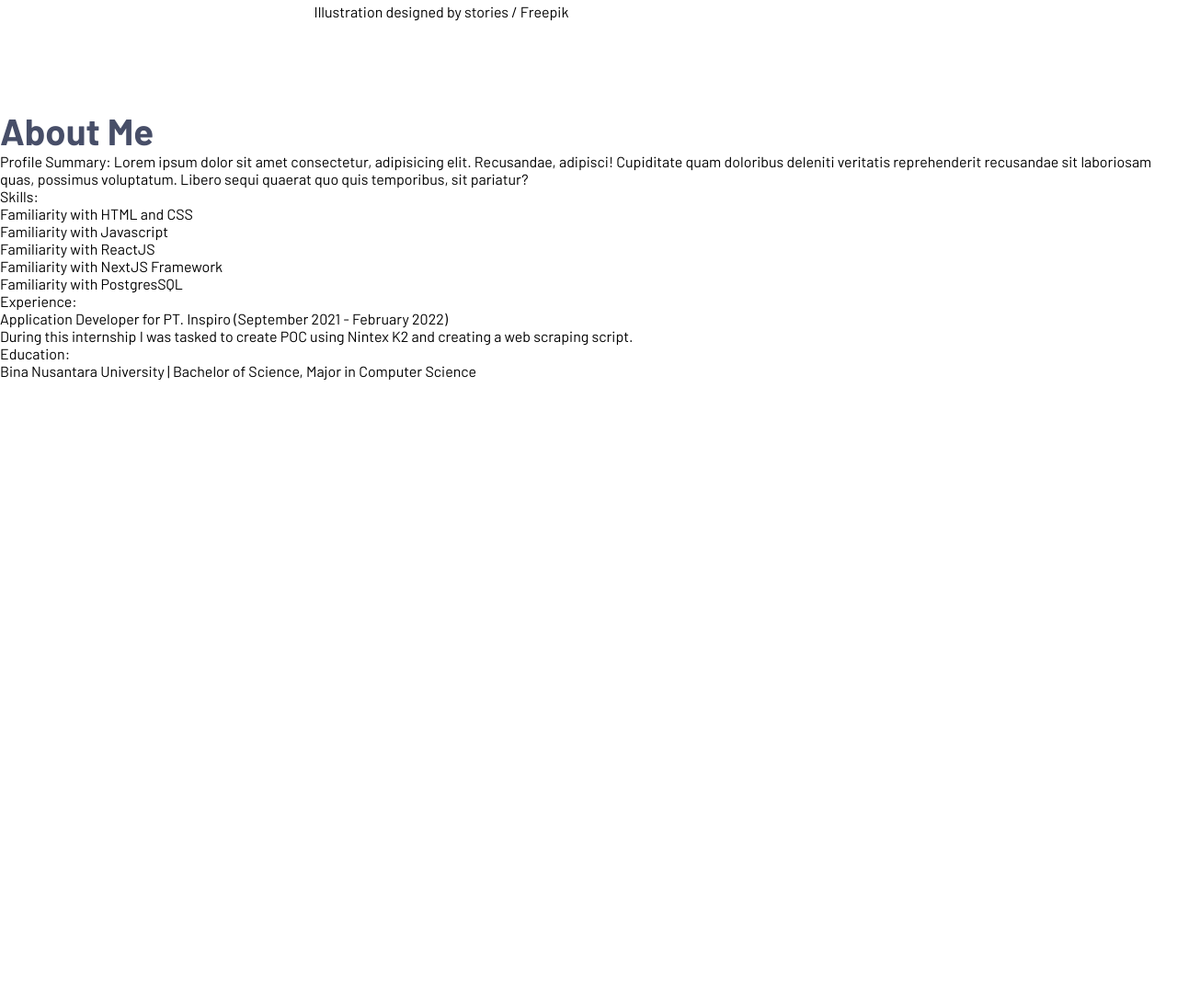
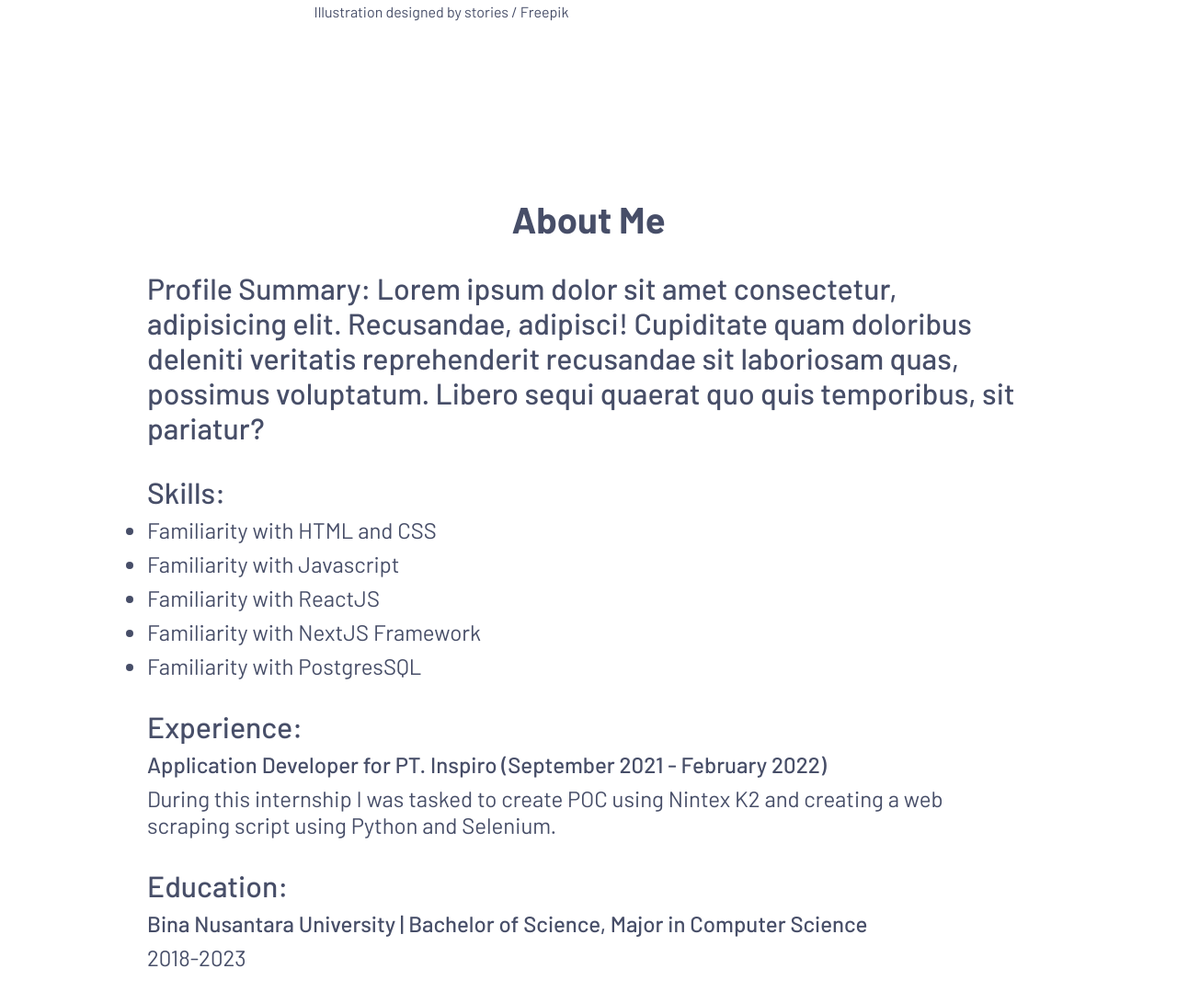
Before and after one commit to ygabdn29/my-portofolio, a website: page index.html in a window 1280 px wide. Shown: the part 903-1994 px from the top of the page at 92% size. Before the commit the page ends 1316 px from the top, so only its background shows below. Drawn offline with Linux system fonts and the light colour scheme.

Commit message:
feat: adding content for about me section

```diff
--- a/index.html
+++ b/index.html
@@ -32,24 +32,25 @@
     </header>
 
     <main>
+      <div class="wrapper">
         <section class="hero">
           <figure class="hero__figure">
             <img
               src="./images/4707120.png"
               alt="Illustration of a person typing codes"
-            class="hero__illustration"
+              class="hero__figure-illustration"
             />
 
-          <caption class="hero__figure-caption">
+            <figcaption class="hero__figure-caption">
               Illustration designed by stories / Freepik
-          </caption>
+            </figcaption>
           </figure>
 
           <div class="hero__content-container">
             <div class="hero__text-box">
               <h1 class="heading-primary">Hello, I'm Yoga Budiman</h1>
 
-            <p class="hero__occupation">Web Developer</p>
+              <p class="hero__occupation">A web developer</p>
             </div>
 
             <div class="hero__links-box">
@@ -59,11 +60,13 @@
             </div>
           </div>
         </section>
+      </div>
 
       <!-- <hr class="section-break" /> -->
 
+      <div class="wrapper">
         <section class="about-me">
-        <h2 class="heading-secondary">About Me</h2>
+          <h2 class="heading-secondary heading-center">About Me</h2>
 
           <p class="about-me__profile-summary">
             Profile Summary: Lorem ipsum dolor sit amet consectetur, adipisicing
@@ -72,30 +75,43 @@
             voluptatum. Libero sequi quaerat quo quis temporibus, sit pariatur?
           </p>
 
-        <p class="about-me__skills">Skills:</p>
+          <div class="about-me__skill-container">
+            <p class="about-me__skill-text">Skills:</p>
             <ul class="about-me__skill-list">
               <li class="about-me__list-item">Familiarity with HTML and CSS</li>
               <li class="about-me__list-item">Familiarity with Javascript</li>
-          <li class="about-me__list-item">Familiarity with ReactJS</li>
-          <li class="about-me__list-item">Familiarity with NextJS Framework</li>
+              <li class="about-me__skill-list-item">
+                Familiarity with ReactJS
+              </li>
+              <li class="about-me__list-item">
+                Familiarity with NextJS Framework
+              </li>
               <li class="about-me__list-item">Familiarity with PostgresSQL</li>
             </ul>
+          </div>
 
-        <p class="about-me__experience">Experience:</p>
+          <div class="about-me__experience-container">
+            <p class="about-me__experience-text">Experience:</p>
             <p class="about-me__experience-intern">
-          Application Developer for PT. Inspiro (September 2021 - February 2022)
+              Application Developer for PT. Inspiro (September 2021 - February
+              2022)
             </p>
             <p class="about-me__experience-description">
-          During this internship I was tasked to create POC using Nintex K2 and
-          creating a web scraping script.
+              During this internship I was tasked to create POC using Nintex K2
+              and creating a web scraping script using Python and Selenium.
             </p>
+          </div>
 
-        <p class="about-me__education">Education:</p>
+          <div class="about-me__education-container">
+            <p class="about-me__education-text">Education:</p>
             <p class="about-me__education-description">
               Bina Nusantara University | Bachelor of Science, Major in Computer
               Science
             </p>
+            <p class="about-me__education-year">2018-2023</p>
+          </div>
         </section>
+      </div>
     </main>
   </body>
 </html>
--- a/sass/base/_typography.scss
+++ b/sass/base/_typography.scss
@@ -9,3 +9,7 @@
   color: var(--clr-text-primary);
   letter-spacing: 0.75;
 }
+
+.heading-center {
+  text-align: center;
+}
--- a/sass/layout/_header.scss
+++ b/sass/layout/_header.scss
@@ -1,5 +1,10 @@
 .header {
+  display: grid;
+  place-items: center;
+
   &__nav {
+    max-width: 120rem;
+    width: 100%;
     padding: 3rem 10rem;
     display: flex;
     justify-content: space-between;
--- a/sass/pages/_index.scss
+++ b/sass/pages/_index.scss
@@ -1,4 +1,11 @@
+.wrapper {
+  display: grid;
+  place-items: center;
+}
+
 .hero {
+  max-width: 120rem;
+  width: 100%;
   padding: 6rem 10rem;
   display: flex;
   gap: 2rem;
@@ -10,13 +17,13 @@
     align-items: center;
   }
 
-  &__illustration {
+  &__figure-illustration {
     width: auto;
     height: 40rem;
   }
 
   &__figure-caption {
-    font-size: 0.5rem;
+    font-size: 1rem;
     color: var(--clr-text-primary);
   }
 
@@ -65,3 +72,84 @@
     background-color: var(--clr-btn-secondary);
   }
 }
+.about-me {
+  max-width: 120rem;
+  width: 100%;
+  padding: 6rem 10rem;
+  display: flex;
+  flex-direction: column;
+  gap: 2rem;
+  color: var(--clr-text-primary);
+
+  &__profile-summary {
+    font-weight: 500;
+    font-size: 2rem;
+  }
+
+  &__skill {
+    &-container {
+      display: flex;
+      flex-direction: column;
+      gap: 0.5rem;
+    }
+
+    &-text {
+      font-size: 2rem;
+      font-weight: 500;
+    }
+
+    &-list {
+      font-size: 1.5rem;
+      display: flex;
+      flex-direction: column;
+      gap: 0.5rem;
+    }
+
+    &-list-item {
+    }
+  }
+
+  &__experience {
+    &-container {
+      display: flex;
+      flex-direction: column;
+      gap: 0.5rem;
+    }
+
+    &-text {
+      font-size: 2rem;
+      font-weight: 500;
+    }
+
+    &-intern {
+      font-size: 1.5rem;
+      font-weight: 500;
+    }
+
+    &-description {
+      font-size: 1.5rem;
+    }
+  }
+
+  &__education {
+    &-container {
+      display: flex;
+      flex-direction: column;
+      gap: 0.5rem;
+    }
+
+    &-text {
+      font-size: 2rem;
+      font-weight: 500;
+    }
+
+    &-description {
+      font-size: 1.5rem;
+      font-weight: 500;
+    }
+
+    &-year {
+      font-size: 1.5rem;
+    }
+  }
+}
```
Also changed, not shown: css/main.css, 1 other file. Lines whose indentation alone changed are shown as unchanged.
